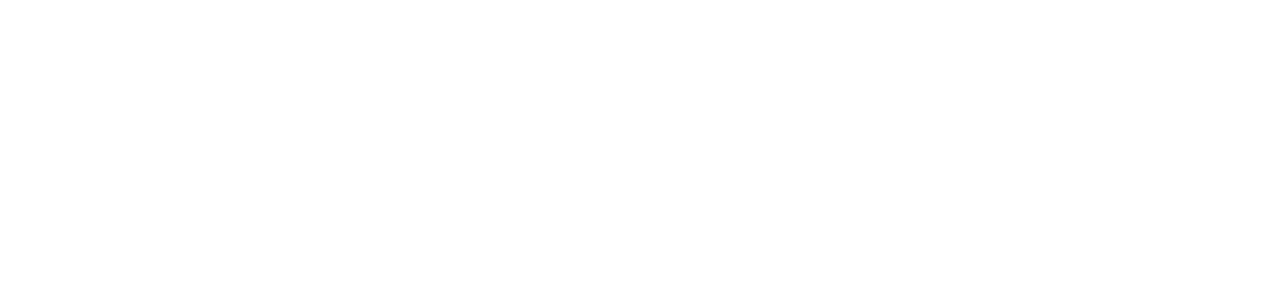
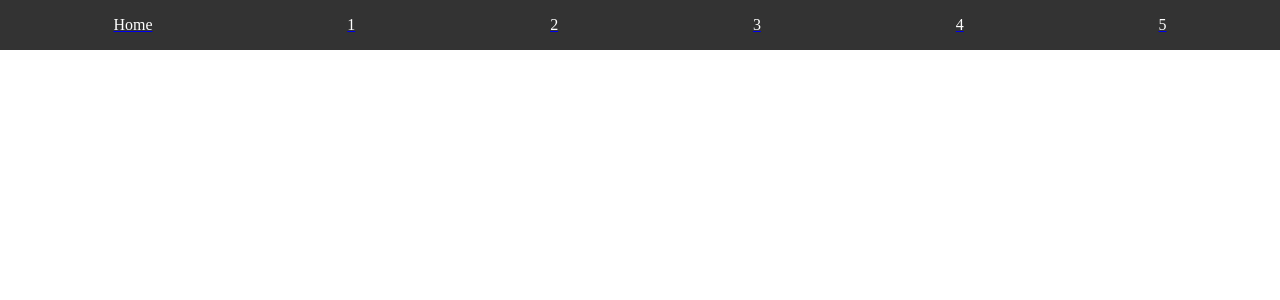
Before and after one commit to flsnrtmmyungju/weddingCardOrGame, a Next.js app: page / in a window 1280 px wide. Shown: the top 300 px of the page. Built offline with nearby package versions, Linux system fonts and the light colour scheme.

Commit message:
그냥 네비바 추가

```diff
--- /dev/null
+++ b/app/components/NavBar.js
@@ -0,0 +1,43 @@
+'use client';
+import Link from 'next/link';
+import styled from '@emotion/styled';
+
+const Nav = styled.nav`
+  display: flex;
+  justify-content: space-around;
+  background-color: #333;
+  padding: 1rem;
+`;
+
+const NavLink = styled.a`
+  color: white;
+  text-decoration: none;
+  &:hover {
+    text-decoration: underline;
+  }
+`;
+
+export default function NavBar() {
+  return (
+    <Nav>
+      <Link href='/' passHref>
+        <NavLink>Home</NavLink>
+      </Link>
+      <Link href='/templatePage/1' passHref>
+        <NavLink>1</NavLink>
+      </Link>
+      <Link href='/templatePage/2' passHref>
+        <NavLink>2</NavLink>
+      </Link>
+      <Link href='/templatePage/3' passHref>
+        <NavLink>3</NavLink>
+      </Link>
+      <Link href='/templatePage/4' passHref>
+        <NavLink>4</NavLink>
+      </Link>
+      <Link href='/templatePage/5' passHref>
+        <NavLink>5</NavLink>
+      </Link>
+    </Nav>
+  );
+}
--- a/app/layout.js
+++ b/app/layout.js
@@ -1,4 +1,5 @@
 import './globals.css';
+import NavBar from './components/NavBar';
 
 export const metadata = {
   title: '명주마유결혼해요!!',
@@ -8,7 +9,10 @@
 export default function RootLayout({ children }) {
   return (
     <html lang='en'>
-      <body>{children}</body>
+      <body>
+        <NavBar />
+        {children}
+      </body>
     </html>
   );
 }
--- a/app/page.js
+++ b/app/page.js
@@ -1,4 +1,4 @@
-import MainCard from './component/MainCard';
+import MainCard from './components/MainCard';
 
 export default function Home() {
   return (
```
Also changed, not shown: app/components/MainCard.js (renamed from app/component/MainCard.js).
